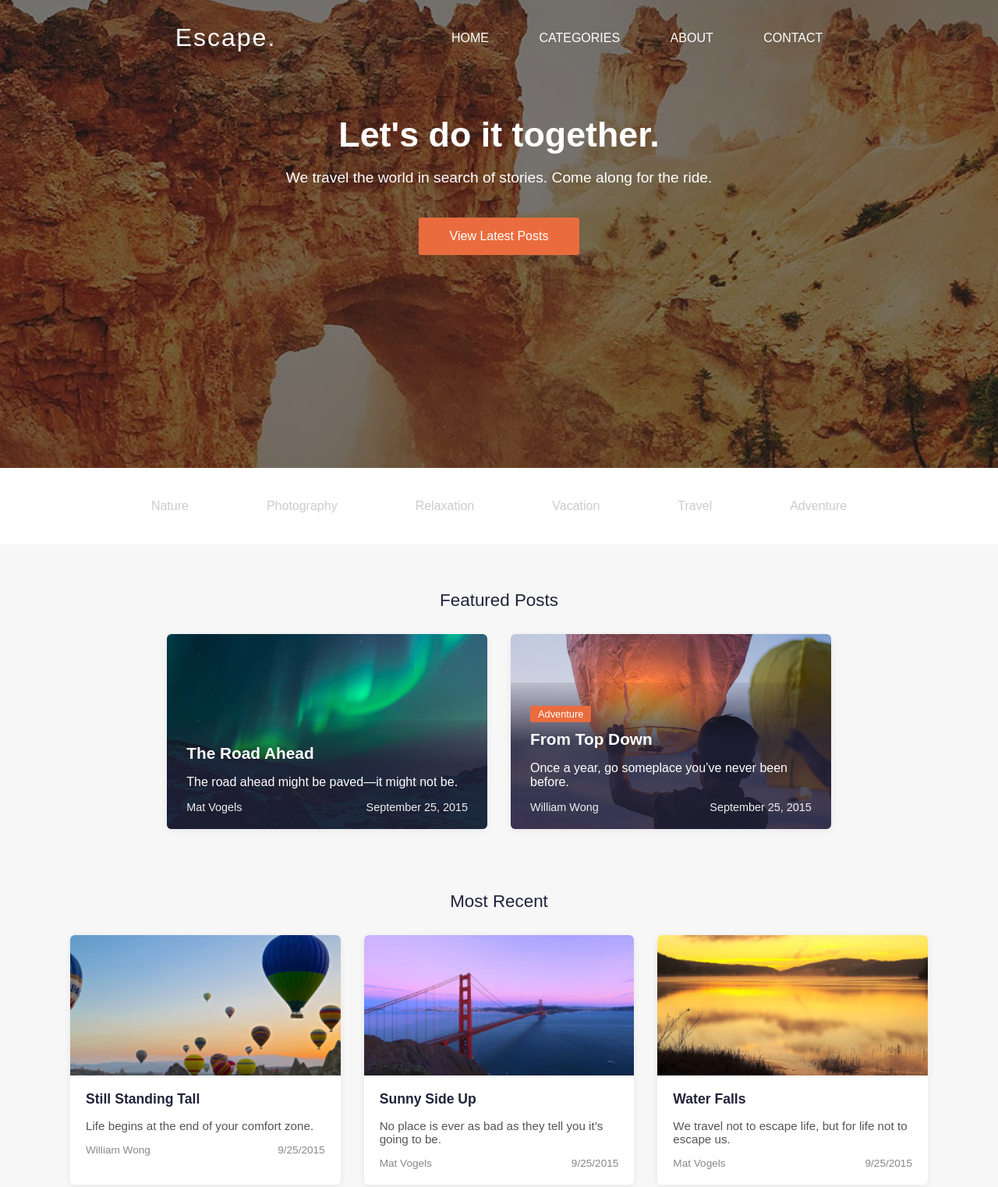
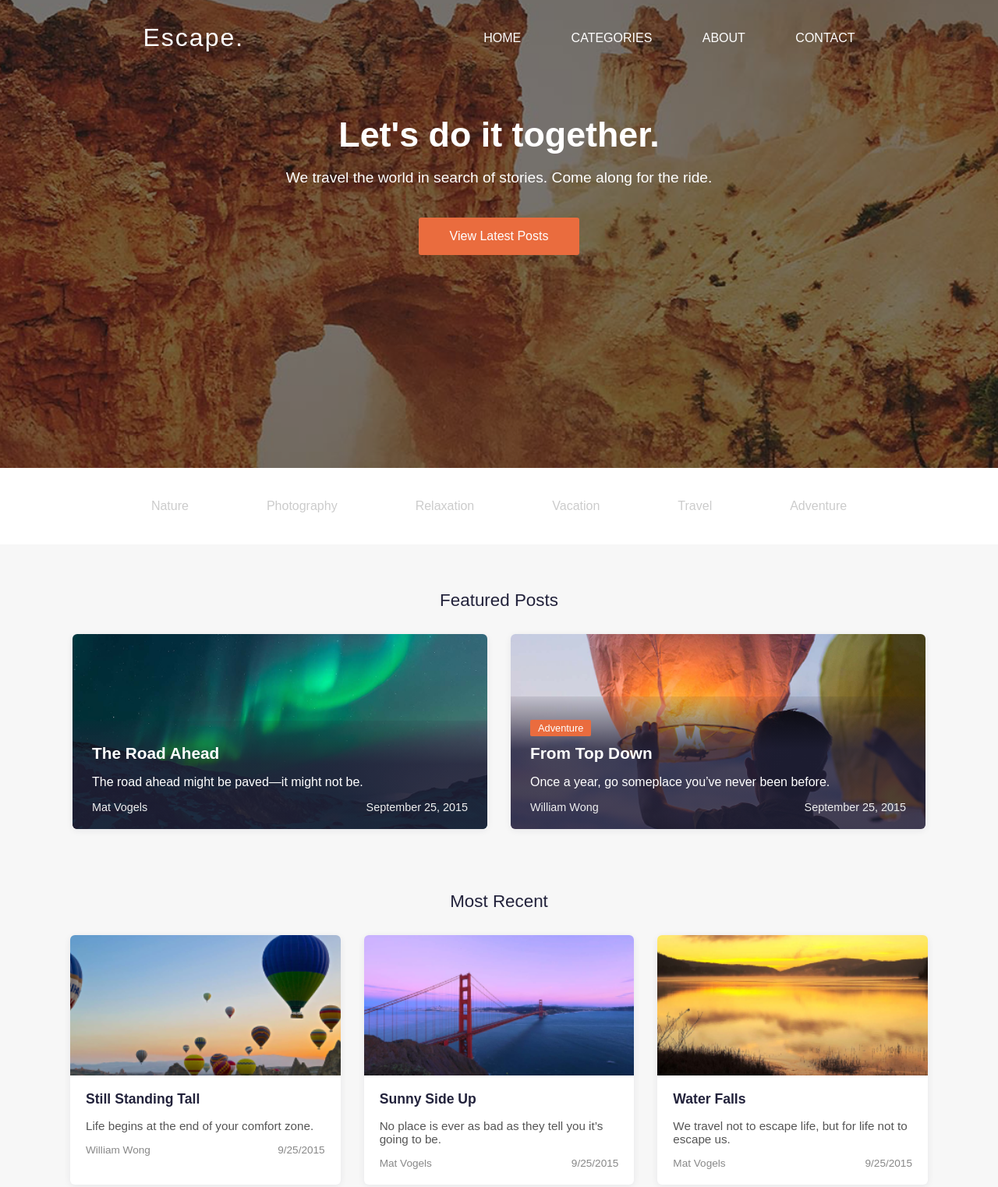
Before and after one commit to Kiyomiddinova-Farida/media-sass, a plain HTML site: page index.html in a window 1280 px wide. Shown: the top 1522 px of the page at 78% size. Drawn offline with Linux system fonts and the light colour scheme.

Commit message:
finished fully

```diff
--- a/index.html
+++ b/index.html
@@ -7,7 +7,7 @@
 </head>
 <body>
   <header class="header">
-    <div class="header__overlay">
+    <div class="container header__overlay">
       <div class="header__top">
         <div class="logo">Escape.</div>
         <nav class="nav">
@@ -145,7 +145,7 @@
       <button type="submit"><span>Submit</span></button>
     </form>
       <footer class="footer">
-    <div class="footer__content">
+    <div class="container footer__content">
       <div class="footer__logo">Escape.</div>
       <div class="footer__end">
         <a href="#">Home</a>
--- a/scss/style.scss
+++ b/scss/style.scss
@@ -14,6 +14,13 @@ body {
   padding: 0;
 }
 
+.container {
+  max-width: 1510px;
+  width: 100%;
+  margin-left: auto;
+  margin-right: auto;
+}
+
 .header {
   background: url('../assets/header.png') center/cover no-repeat;
   color: $white;
@@ -27,7 +34,7 @@ body {
 
   &__top {
     display: flex;
-    justify-content: space-evenly;
+    justify-content: space-around;
     align-items: center;
     padding: 30px 60px 0 60px;
 
@@ -155,7 +162,7 @@ main {
 
   &--featured {
     position: relative;
-    min-width: 400px;
+    min-width: 532px;
     max-width: 500px;
 
     img {
@@ -272,7 +279,7 @@ main {
   .footer__content {
     display: flex;
     margin: 0 auto;
-    justify-content: space-evenly;
+    justify-content: space-around;
     align-items: center;
     padding: 40px 0;
     .footer__logo {
```
Also changed, not shown: css/style.min.css, 1 other file.
